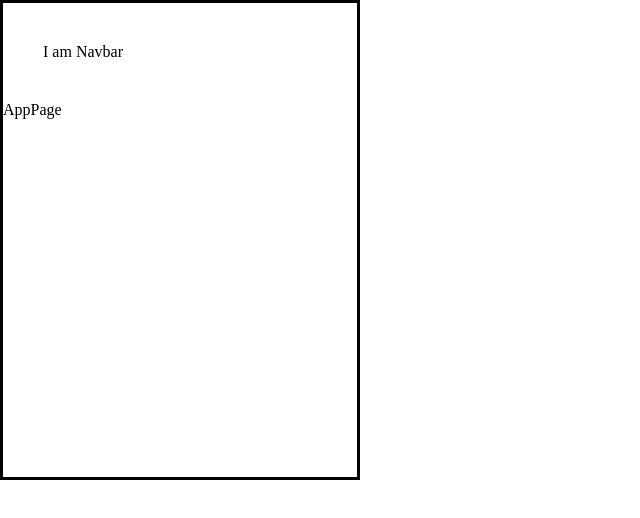
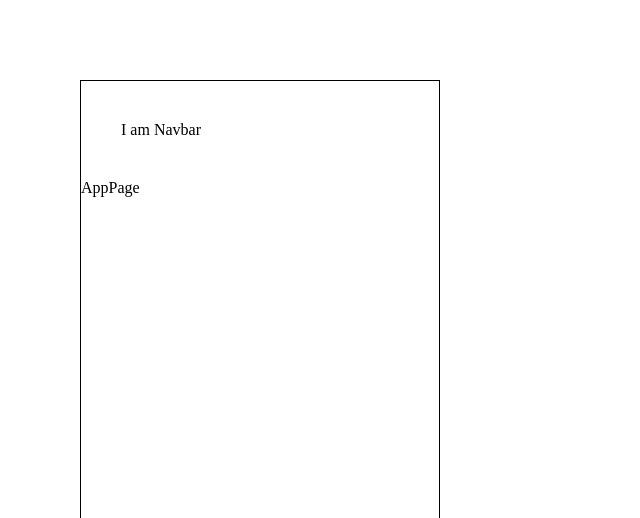
Before and after one commit to nodeTempest/pomotroid-desktop, a React (Create React App) app: page /app in a window 1280 px wide. Shown: the top 518 px of the page, without its empty margins (0-640 px from the left). Built offline with nearby package versions, Linux system fonts and the light colour scheme.

Commit message:
[Feature] add index for styled

```diff
--- a/src/layouts/AppLayout.tsx
+++ b/src/layouts/AppLayout.tsx
@@ -6,7 +6,7 @@ import { Box } from "@styled/Box"
 
 export const AppLayout: FunctionComponent<object> = ({ children }) => {
     return (
-        <Box height={480} width={360} border={3}>
+        <Box height={480} width={360} border={1} ml={10} mt={10}>
             <NavBar />
             {children}
         </Box>
--- /dev/null
+++ b/src/styled/index.ts
@@ -0,0 +1,3 @@
+export * from "./Box"
+export * from "./GlobalStyle"
+export * from "./theme"
```
